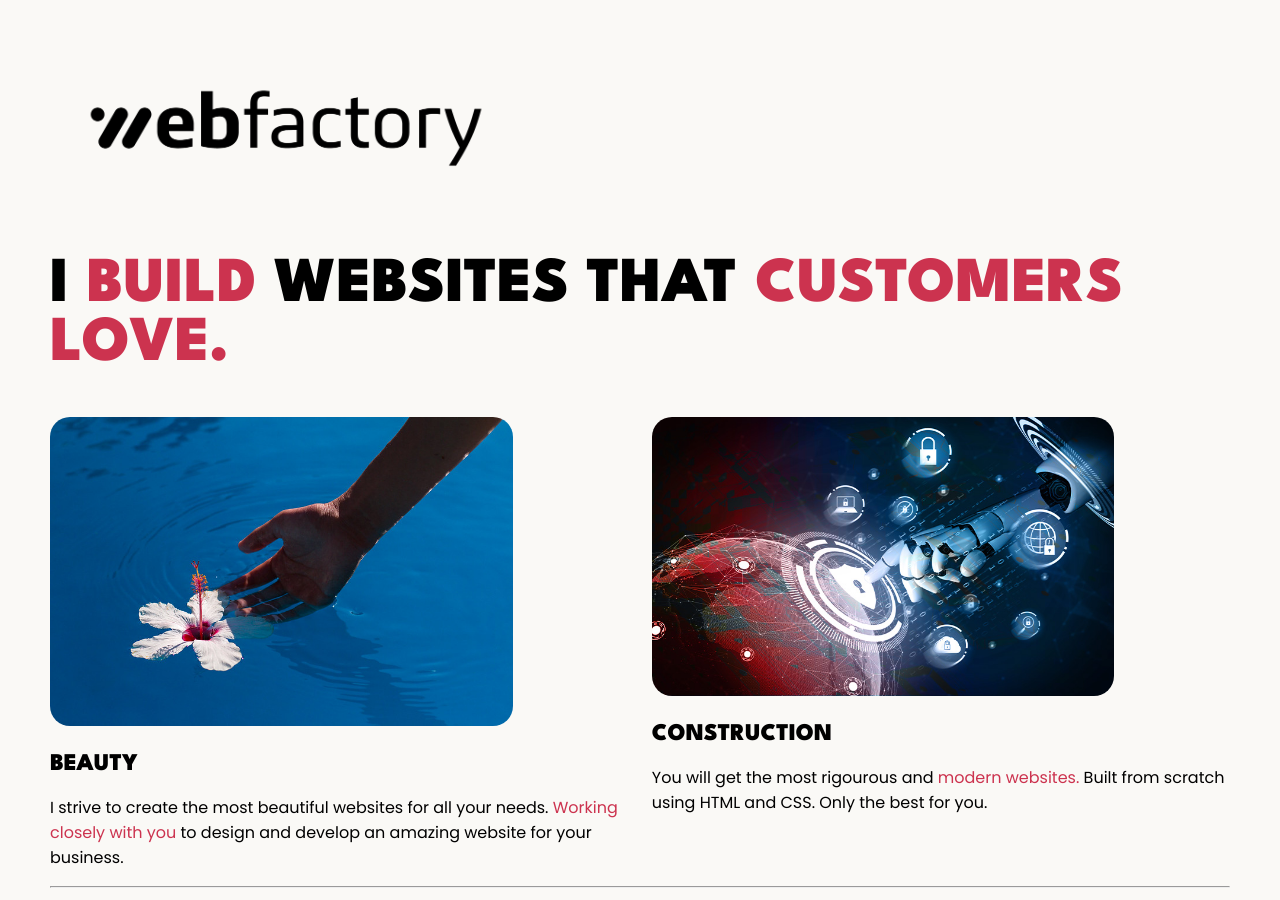
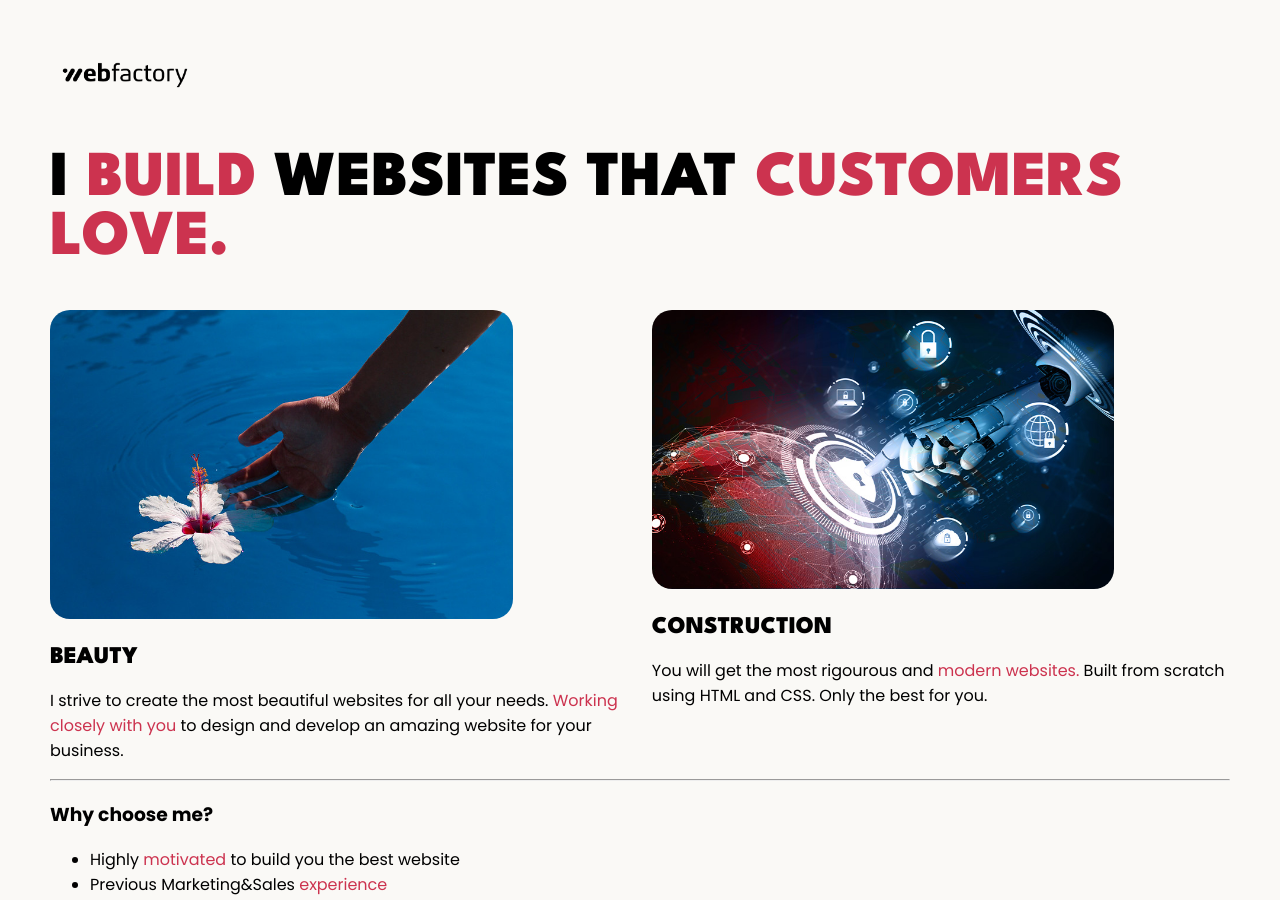
Before and after one commit to esandu95/profile, a plain HTML site: page index.html in a window 1280 px wide. Shown: the top 900 px of the page. Drawn offline with Linux system fonts and the light colour scheme.

Commit message:
Update style.css

```diff
--- a/style.css
+++ b/style.css
@@ -6,6 +6,7 @@ body {
   flex-direction: column;
   min-height: 95vh;
 }
+
 
 span{
   color:#cc334f;
@@ -37,8 +38,8 @@ h1,h2{
 
   img{
     width: 80%;
+
   }
-
 }
 
 @media(max-width:600px){
@@ -51,8 +52,8 @@ h1,h2{
 }
 
 .logo{
-width: 40%
-}
+  width: 150px;
+  }
 
 footer {
   text-align: right;
```
